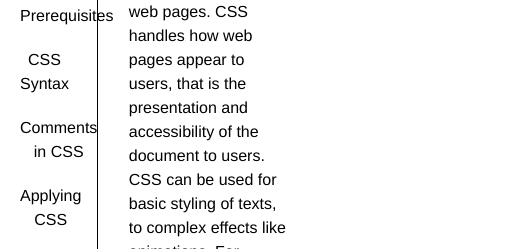
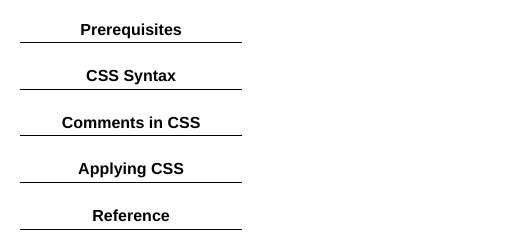
Before and after one commit to charlesfreeborn/technical-documentation-page, a plain HTML site: page index.html in a window 390 px wide. Shown: the part 152-401 px from the top of the page, 532 px wide, since content can reach past the window. Drawn offline with Linux system fonts and the light colour scheme.

Commit message:
completed the building of the technical docs web app

```diff
--- a/styles.css
+++ b/styles.css
@@ -14,17 +14,20 @@ html {
 body {
   font-family: Helvetica, Arial, sans-serif;
   font-size: 1.6rem;
-  line-height: 1.5;
+  line-height: 1.7;
   width: 80%;
-  padding: 20px;
+  /* padding: 20px; */
 }
 
 #navbar {
-  border-right: 1px solid #000;
   position: fixed;
-  width: 20%;
+  width: 50%;
   height: 100%;
   padding-right: 30px;
+  /* /* left: 0; */
+
+  /* copied code */
+
 }
 
 #navbar .nav-link {
@@ -46,7 +49,7 @@ body {
   margin-left: 40px;
   width: 60%;
   height: 100%;
-  /* margin-top: 20px; */
+  margin-top: 20px;
 }
 
 a {
@@ -63,38 +66,55 @@ pre code {
   padding: 10px;
 }
 
+/* Responsive section */
+
 /* @media media-type and (media-feature-rule)
 {
 
-} */
+}
+*/
 
-/* Restyled the body to its normal state */
-@media screen and (min-width: 480px) and (max-width: 960px) {
+@media (max-width: 906px) {
   body {
-    /*
-    font-family: Helvetica, Arial, sans-serif;
     font-size: 1.6rem;
     line-height: 1.5;
-    width: 100%;
-     padding: 20px;
-     */
+    width: 80%;
+    padding: 20px;
   }
 
   #navbar {
-    /* border-right: 1px solid #000;
-    /* position: fixed;
+    position: relative;
     width: 100%;
-    /* height: 100%;
-    padding-bottom: 30px;
-    background-color: #ff7f50;
-    */
+    padding: 10px 50px 30px 0;
+    text-align: center;
+  }
+
+  #navbar .nav-link {
+    text-decoration: none;
+    color: #000;
+    display: grid;
+    border-bottom: 1px solid black;
+    font-weight: bold;
+    line-height: 1.6;
   }
 
   #main-doc {
-    /* float: right; */
-    /* margin-left: 40px; */
-    /* width: 60%; */
-    /* height: 100%; */
-    /* margin-top: 20px; */
+    width: 100%;
+    height: 100%;
+    margin-top: 20px;
+  }
+
+  a {
+    text-decoration: none;
+  }
+
+  a:hover {
+    color: #ff7f50;
+  }
+
+  pre code {
+    background-color: #eee;
+    display: block;
+    padding: 10px;
   }
 }
```
